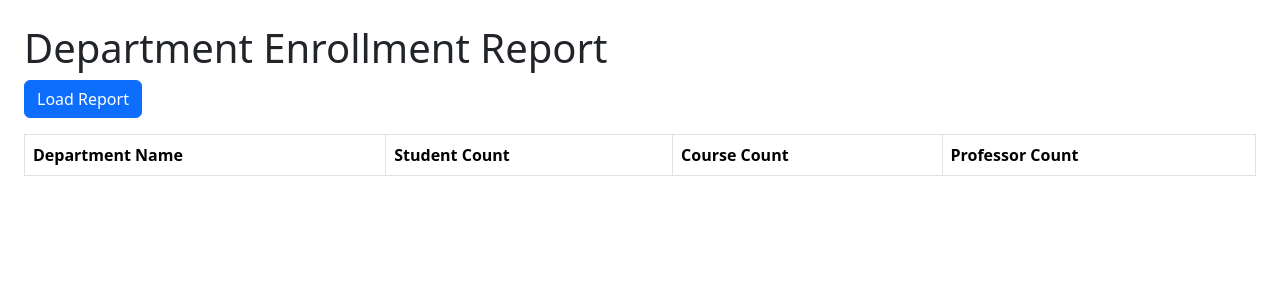
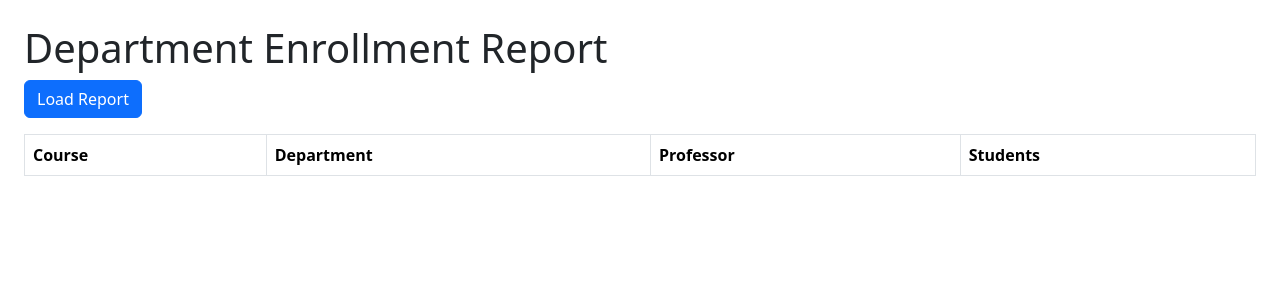
Before and after one commit to philiphess1/S307-Project, a Flask app: page /report/department_enrollment in a window 1280 px wide. Shown: the top 300 px of the page. Run offline with Flask 3, Linux system fonts and the light colour scheme; lists and menus that the app fills with data are empty.

Commit message:
Refactor department enrollment report API and update HTML template to display course, department, professor, and student details

```diff
--- a/app.py
+++ b/app.py
@@ -133,7 +133,6 @@ def add_professor():
     finally:
         conn.close()
 
-# API Routes (SELECT)
 @app.route('/api/department_enrollment_report', methods=['GET'])
 def department_enrollment_report():
     try:
@@ -142,21 +141,33 @@ def department_enrollment_report():
 
         cur.execute('''
             SELECT
+                c.CourseName,
+                c.CourseCode,
                 d.DepartmentName,
-                COUNT(DISTINCT s.StudentID) as student_count,
-                COUNT(DISTINCT c.CourseID) as course_count,
-                COUNT(DISTINCT p.ProfessorID) as professor_count
-            FROM Departments d
-            LEFT JOIN Programs pr ON pr.DepartmentID = d.DepartmentID
-            LEFT JOIN Students s ON s.ProgramID = pr.ProgramID
-            LEFT JOIN Courses c ON c.DepartmentID = d.DepartmentID
-            LEFT JOIN CourseOfferings co ON co.CourseID = c.CourseID
-            LEFT JOIN Professors p ON co.InstructorID = p.ProfessorID
-            GROUP BY d.DepartmentID, d.DepartmentName
-            ORDER BY student_count DESC
+                s_prof.FirstName || ' ' || s_prof.LastName as ProfessorName,
+                s.StudentID,
+                s.FirstName || ' ' || s.LastName as StudentName
+            FROM Courses c
+            JOIN Departments d ON c.DepartmentID = d.DepartmentID
+            JOIN CourseOfferings co ON co.CourseID = c.CourseID
+            JOIN Professors p ON co.InstructorID = p.ProfessorID
+            JOIN Staff s_prof ON p.StaffID = s_prof.StaffID
+            JOIN Enrollments e ON e.CourseOfferingID = co.CourseOfferingID
+            JOIN Students s ON e.StudentID = s.StudentID
+            ORDER BY c.CourseName, s.LastName;
         ''')
 
-        results = [dict(row) for row in cur.fetchall()]
+        results = {}
+        for row in cur.fetchall():
+            course = f"{row['CourseCode']} - {row['CourseName']}"
+            if course not in results:
+                results[course] = {
+                    "Department": row["DepartmentName"],
+                    "Professor": row["ProfessorName"],
+                    "Students": []
+                }
+            results[course]["Students"].append(row["StudentName"])
+
         return jsonify(results)
     finally:
         conn.close()
--- a/templates/department_enrollment_report.html
+++ b/templates/department_enrollment_report.html
@@ -12,14 +12,15 @@
 <table class="table table-bordered" id="reportTable">
   <thead>
       <tr>
-      <th>Department Name</th>
-      <th>Student Count</th>
-      <th>Course Count</th>
-      <th>Professor Count</th>
+          <th>Course</th>
+          <th>Department</th>
+          <th>Professor</th>
+          <th>Students</th>
       </tr>
   </thead>
   <tbody></tbody>
 </table>
+
 
 <script>
 document.getElementById('loadReport').addEventListener('click', async () => {
@@ -27,17 +28,21 @@ document.getElementById('loadReport').addEventListener('click', async () => {
     const data = await res.json();
     const tbody = document.querySelector('#reportTable tbody');
     tbody.innerHTML = '';
-  data.forEach(row => {
+
+    Object.keys(data).forEach(course => {
+        const row = data[course];
+        const students = row.Students.join(', ');
         const tr = document.createElement('tr');
         tr.innerHTML = `
-      <td>${row.DepartmentName}</td>
-      <td>${row.student_count}</td>
-      <td>${row.course_count}</td>
-      <td>${row.professor_count}</td>
+            <td>${course}</td>
+            <td>${row.Department}</td>
+            <td>${row.Professor}</td>
+            <td>${students}</td>
         `;
         tbody.appendChild(tr);
     });
 });
+
 </script>
 
 </body>
```
Also changed, not shown: university.db. Lines whose indentation alone changed are shown as unchanged.
